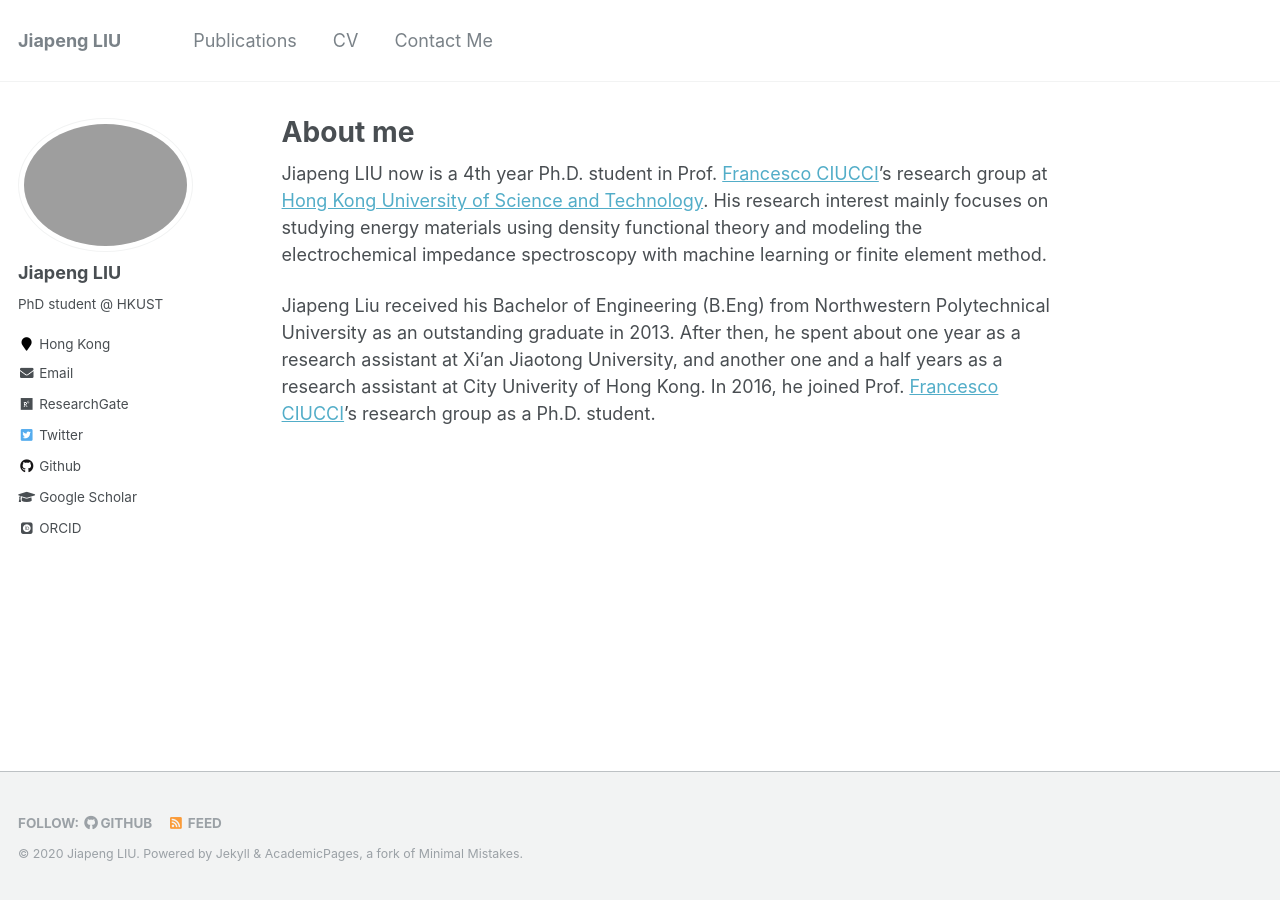
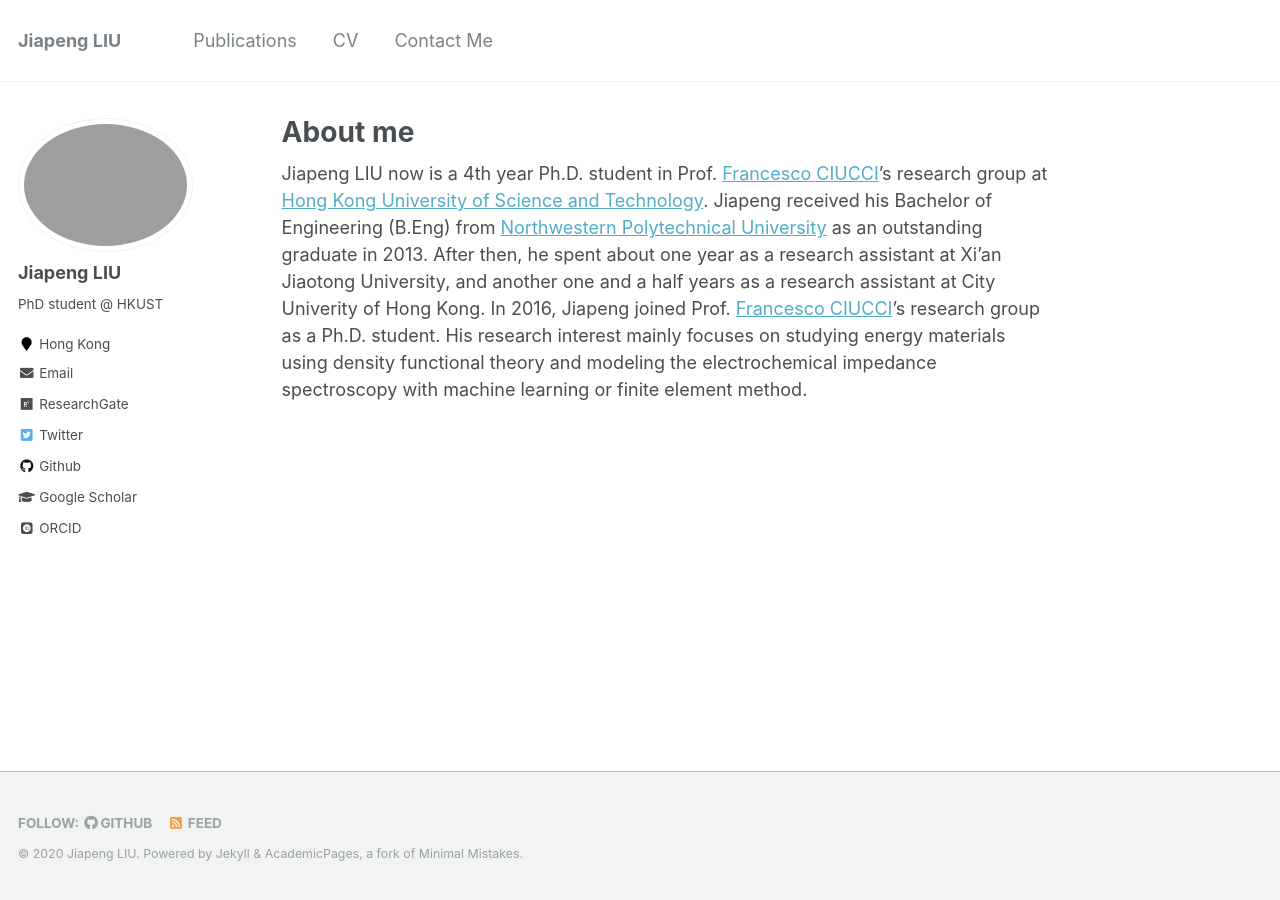
Before and after one commit to jiapeng-liu/jiapeng-liu.github.io, a Jekyll site: the page built from _pages/about.md, in a window 1280 px wide. Built offline with Jekyll 4.4.1, drawn with Linux system fonts in a browser that asks for light colours; some web fonts are replaced.

Commit message:
update AboutMe

```diff
--- a/_pages/about.md
+++ b/_pages/about.md
@@ -8,9 +8,9 @@ redirect_from:
   - /about.html
 ---
 
-Jiapeng LIU now is a 4th year Ph.D. student in Prof. [Francesco CIUCCI](https://facultyprofiles.ust.hk/profiles.php?profile=francesco-ciucci-mefrank)'s research group at [Hong Kong University of Science and Technology](https://www.ust.hk/). His research interest mainly focuses on studying energy materials using density functional theory and modeling the electrochemical impedance spectroscopy with machine learning or finite element method.
+Jiapeng LIU now is a 4th year Ph.D. student in Prof. [Francesco CIUCCI](https://facultyprofiles.ust.hk/profiles.php?profile=francesco-ciucci-mefrank)'s research group at [Hong Kong University of Science and Technology](https://www.ust.hk/). Jiapeng received his Bachelor of Engineering (B.Eng) from [Northwestern Polytechnical University](https://www.nwpu.edu.cn/) as an outstanding graduate in 2013. After then, he spent about one year as a research assistant at Xi'an Jiaotong University, and another one and a half years as a research assistant at City Univerity of Hong Kong. In 2016, Jiapeng joined Prof. [Francesco CIUCCI](https://facultyprofiles.ust.hk/profiles.php?profile=francesco-ciucci-mefrank)'s research group as a Ph.D. student. His research interest mainly focuses on studying energy materials using density functional theory and modeling the electrochemical impedance spectroscopy with machine learning or finite element method.
 
-Jiapeng Liu received his Bachelor of Engineering (B.Eng) from Northwestern Polytechnical University as an outstanding graduate in 2013. After then, he spent about one year as a research assistant at Xi'an Jiaotong University, and another one and a half years as a research assistant at City Univerity of Hong Kong. In 2016, he joined Prof. [Francesco CIUCCI](https://facultyprofiles.ust.hk/profiles.php?profile=francesco-ciucci-mefrank)'s research group as a Ph.D. student.
+
 
 <!---front page of a website that is powered by the [academicpages template](https://github.com/academicpages/academicpages.github.io) and hosted on GitHub pages. [GitHub pages](https://pages.github.com) is a free service in which websites are built and hosted from code and data stored in a GitHub repository, automatically updating when a new commit is made to the respository. This template was forked from the [Minimal Mistakes Jekyll Theme](https://mmistakes.github.io/minimal-mistakes/) created by Michael Rose, and then extended to support the kinds of content that academics have: publications, talks, teaching, a portfolio, blog posts, and a dynamically-generated CV. You can fork [this repository](https://github.com/academicpages/academicpages.github.io) right now, modify the configuration and markdown files, add your own PDFs and other content, and have your own site for free, with no ads! An older version of this template powers my own personal website at [stuartgeiger.com](http://stuartgeiger.com), which uses [this Github repository](https://github.com/staeiou/staeiou.github.io).
 
```
